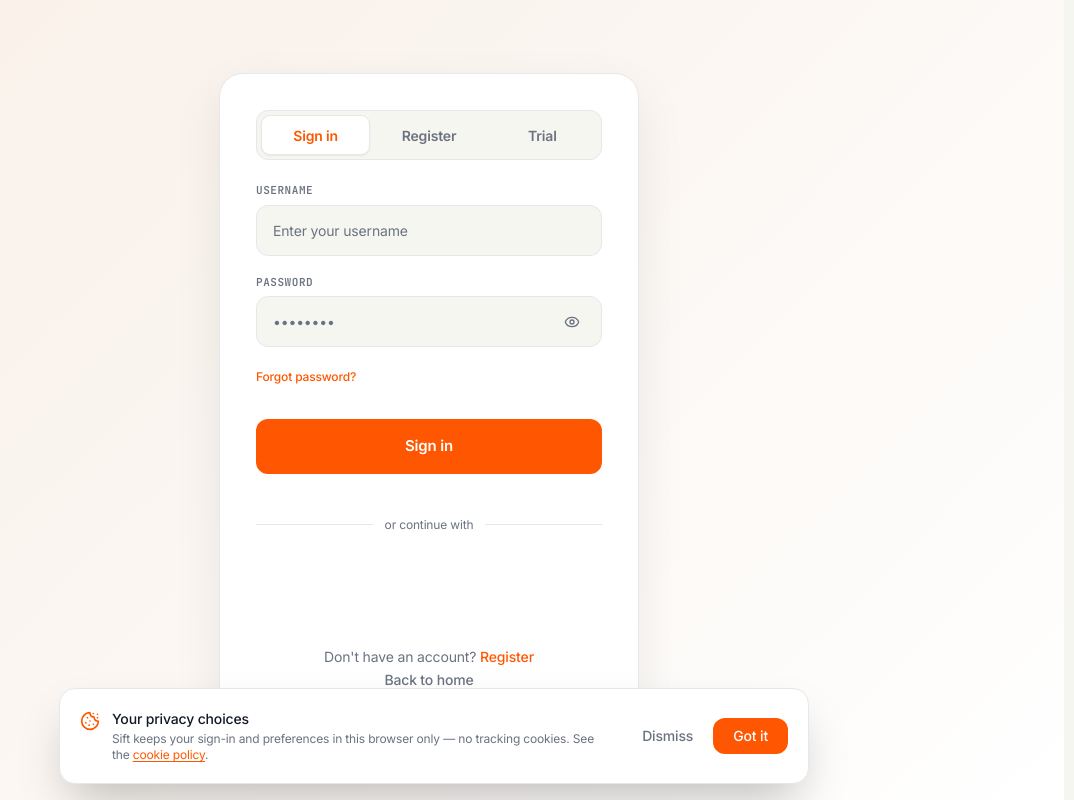
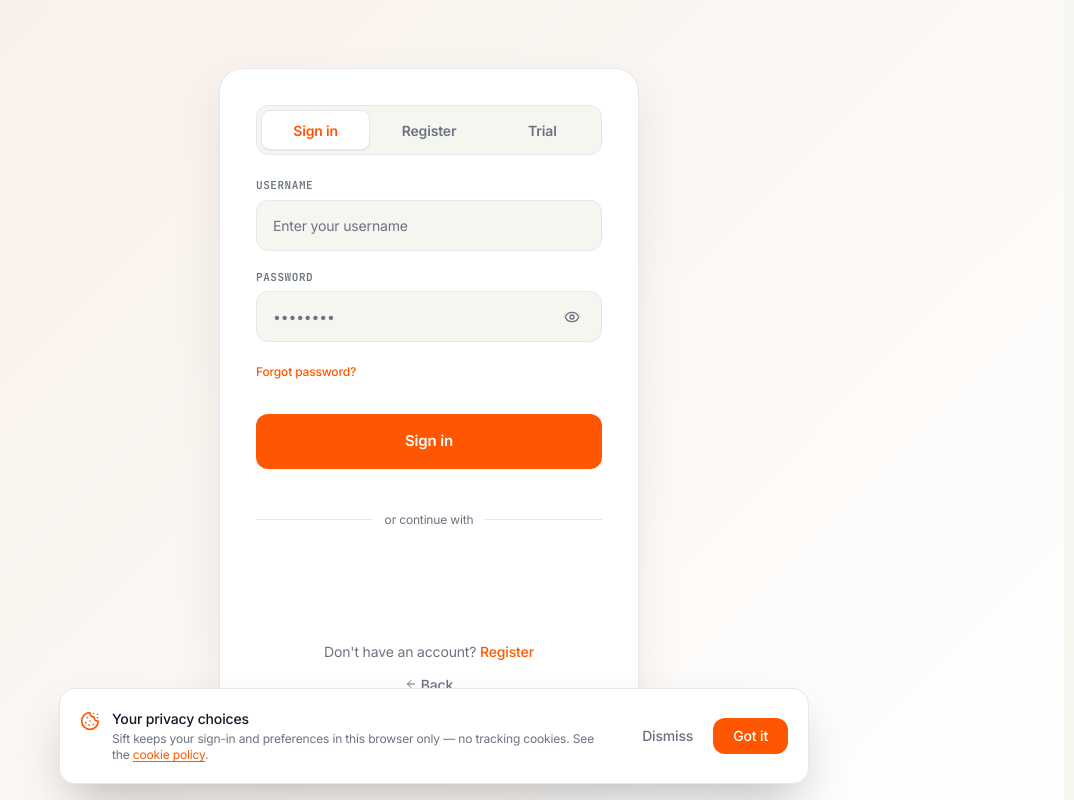
Before and after one commit to AlexanderBell-gh/Sift, a React (Vite) app: page /auth in a window 1280 px wide. Shown: the whole page, without its empty margins (206-1280 px from the left). Built offline with nearby package versions, Linux system fonts and the light colour scheme; no server answers.

Commit message:
polish: spacing for auth footer

```diff
--- a/src/components/pages/AuthPage.tsx
+++ b/src/components/pages/AuthPage.tsx
@@ -1,7 +1,7 @@
 import { useState, useEffect, useRef, useCallback, type FormEvent, type KeyboardEvent } from 'react';
 import { useAuth } from '../../contexts/AuthContext';
 import { useNavigate } from 'react-router-dom';
-import { Loader2, Eye, EyeOff, Zap } from 'lucide-react';
+import { Loader2, Eye, EyeOff, Zap, ArrowLeft } from 'lucide-react';
 import { Input } from '../ui/Input';
 import { forgotPassword, resetPassword } from '../../lib/api';
 
@@ -450,7 +450,8 @@ export default function AuthPage() {
           )}
           {activeTab === 'trial' && <span>This is a temporary account with no login credentials</span>}
           <button type="button" className="auth-link auth-link-quiet" onClick={() => navigate('/')}>
-            Back to home
+            <ArrowLeft className="icon-xs" aria-hidden="true" />
+            Back
           </button>
         </div>
       </div>
```
Also changed, not shown: src/index.css.
